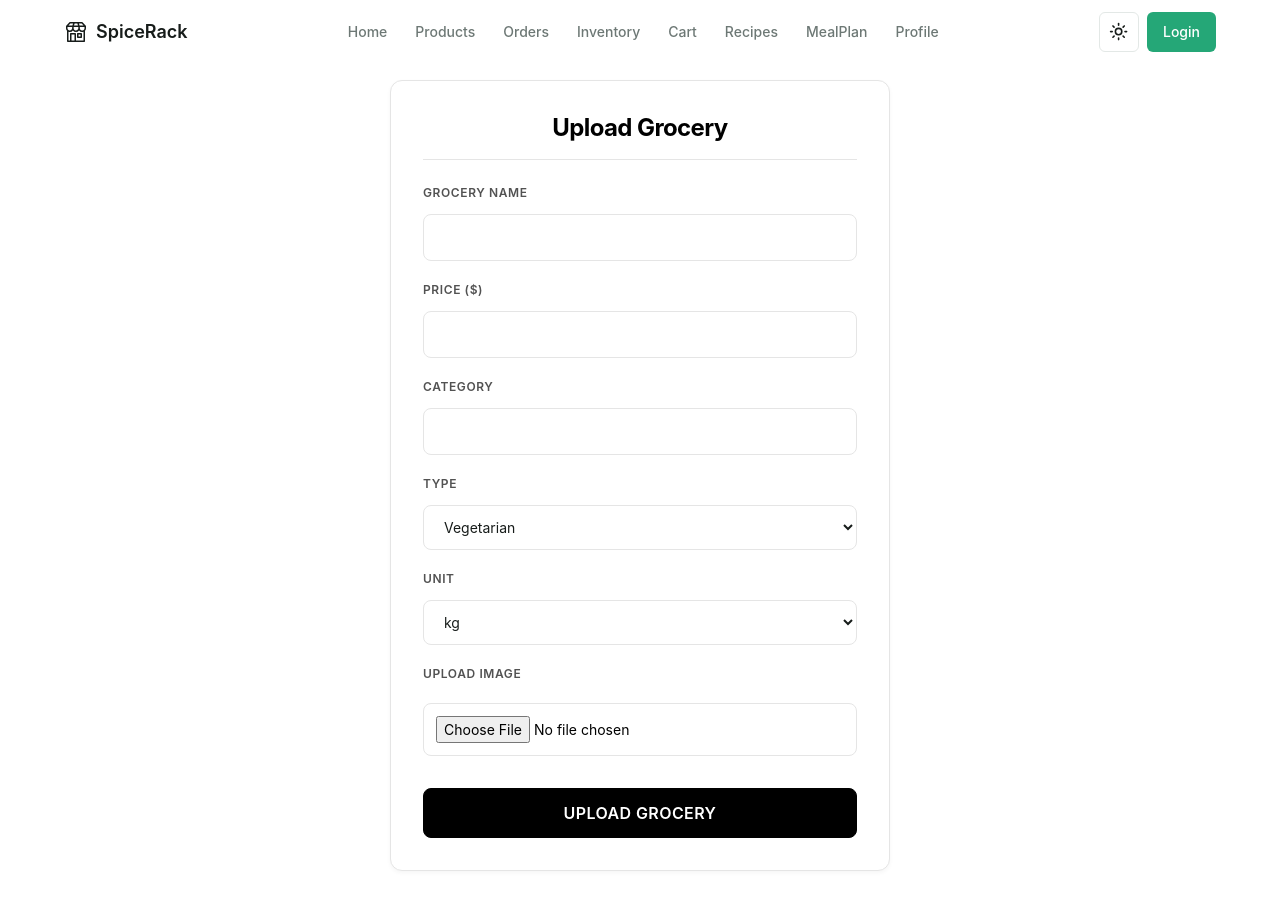
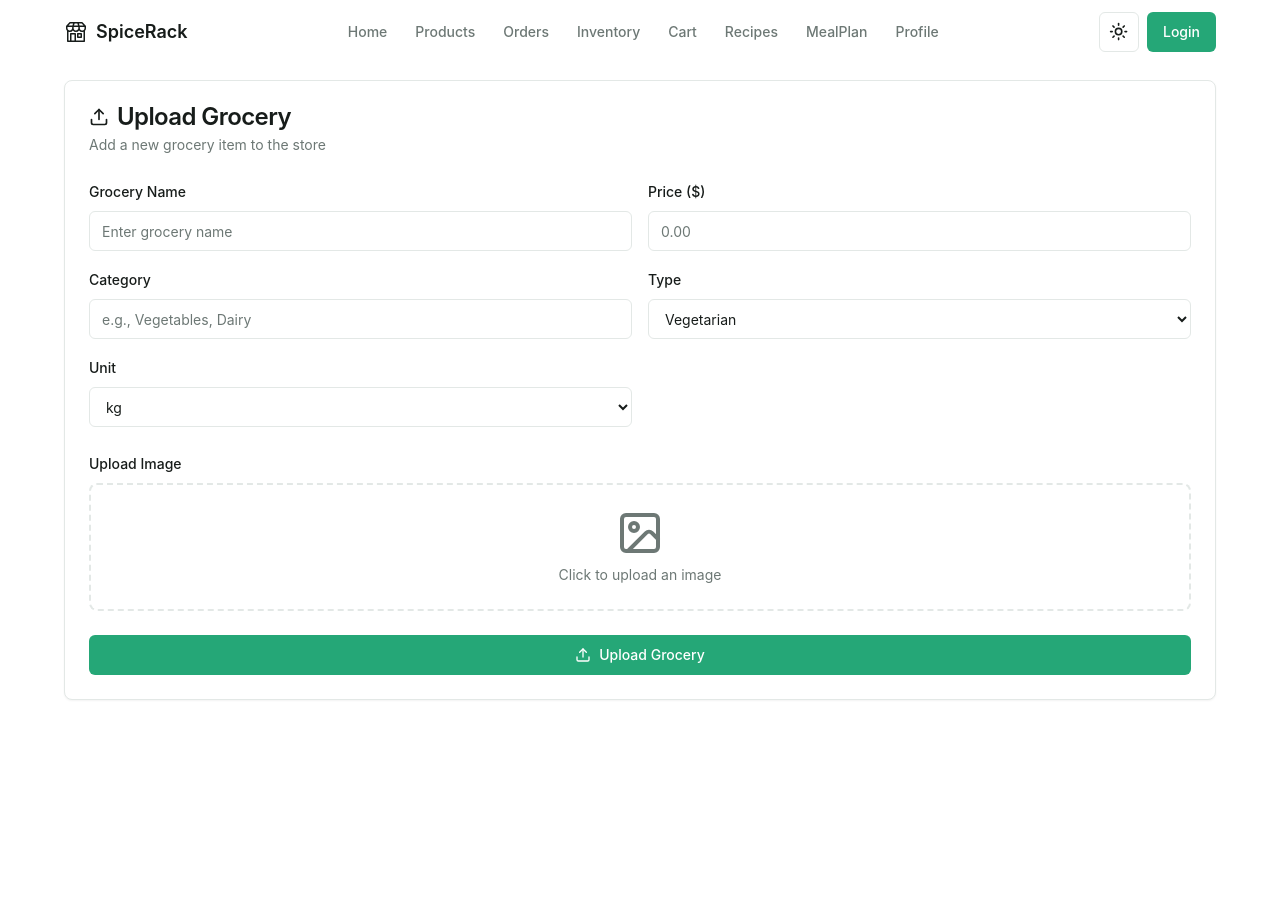
Before and after one commit to roguekishore/SpiceRack, a React (Create React App) app in the folder reactapp/: page /groceryupload in a window 1280 px wide. Shown: the top 910 px of the page. After the commit the page ends 800 px from the top, so only its background shows below. Built offline with nearby package versions, Linux system fonts and the light colour scheme.

Commit message:
refactor(inventory): restyle inventory, grocery list and upload views

```diff
--- a/reactapp/src/pages/GroceryUpload.js
+++ b/reactapp/src/pages/GroceryUpload.js
@@ -1,5 +1,9 @@
 import { useState } from "react";
-import "../css/GroceryUpload.css";
+import { Upload, ImageIcon } from "lucide-react";
+import { Card, CardContent, CardHeader, CardTitle, CardDescription } from "../components/ui/card";
+import { Button } from "../components/ui/button";
+import { Input } from "../components/ui/input";
+import { Label } from "../components/ui/label";
 
 const GroceryUpload = () => {
   const [name, setName] = useState("");
@@ -7,6 +11,7 @@ const GroceryUpload = () => {
   const [image, setImage] = useState(null);
   const [preview, setPreview] = useState(null);
   const [message, setMessage] = useState("");
+  const [messageType, setMessageType] = useState("");
   const [category, setCategory] = useState("");
   const [type, setType] = useState("vegetarian");
   const [unit, setUnit] = useState("kg");
@@ -22,6 +27,7 @@ const GroceryUpload = () => {
 
     if (!name || !price || !category || !type || !unit || !image) {
       setMessage("Please fill all fields and select an image!");
+      setMessageType("error");
       return;
     }
 
@@ -41,6 +47,7 @@ const GroceryUpload = () => {
 
       if (response.ok) {
         setMessage("Grocery added successfully!");
+        setMessageType("success");
         setName("");
         setPrice("");
         setImage(null);
@@ -51,67 +58,98 @@ const GroceryUpload = () => {
       } else {
         const errorData = await response.text();
         setMessage(`Failed to upload grocery: ${errorData}`);
+        setMessageType("error");
       }
     } catch (error) {
       console.error("Error:", error);
       setMessage("Error uploading grocery.");
+      setMessageType("error");
     }
   };
 
   return (
-    <div className="grocery-upload-container">
-      <h2 className="upload-title">Upload Grocery</h2>
-      {message && <p className="message">{message}</p>}
+    <div className="min-h-screen pt-20 pb-8">
+      <div className="container mx-auto px-4 max-w-2xl">
+        <Card>
+          <CardHeader>
+            <CardTitle className="flex items-center gap-2">
+              <Upload className="h-5 w-5" />
+              Upload Grocery
+            </CardTitle>
+            <CardDescription>Add a new grocery item to the store</CardDescription>
+          </CardHeader>
+          <CardContent>
+            {message && (
+              <div className={`p-3 rounded-md mb-6 text-sm ${
+                messageType === "success"
+                  ? "bg-green-100 text-green-800 dark:bg-green-900/20 dark:text-green-400"
+                  : "bg-red-100 text-red-800 dark:bg-red-900/20 dark:text-red-400"
+              }`}>
+                {message}
+              </div>
+            )}
 
-      <form onSubmit={handleSubmit}>
-        <div className="form-group">
-          <label>Grocery Name</label>
-          <input
+            <form onSubmit={handleSubmit} className="space-y-6">
+              <div className="grid gap-4 sm:grid-cols-2">
+                <div className="space-y-2">
+                  <Label htmlFor="name">Grocery Name</Label>
+                  <Input
+                    id="name"
                     type="text"
                     value={name}
                     onChange={(e) => setName(e.target.value)}
+                    placeholder="Enter grocery name"
                     required
                   />
                 </div>
 
-        <div className="form-group">
-          <label>Price ($)</label>
-          <input
+                <div className="space-y-2">
+                  <Label htmlFor="price">Price ($)</Label>
+                  <Input
+                    id="price"
                     type="number"
                     value={price}
                     onChange={(e) => setPrice(e.target.value)}
+                    placeholder="0.00"
+                    step="0.01"
                     required
                   />
                 </div>
 
-        <div className="form-group">
-          <label>Category</label>
-          <input
+                <div className="space-y-2">
+                  <Label htmlFor="category">Category</Label>
+                  <Input
+                    id="category"
                     type="text"
                     value={category}
                     onChange={(e) => setCategory(e.target.value)}
+                    placeholder="e.g., Vegetables, Dairy"
                     required
                   />
                 </div>
 
-        <div className="form-group">
-          <label>Type</label>
+                <div className="space-y-2">
+                  <Label htmlFor="type">Type</Label>
                   <select
+                    id="type"
                     value={type}
                     onChange={(e) => setType(e.target.value)}
                     required
+                    className="flex h-10 w-full rounded-md border border-input bg-background px-3 py-2 text-sm ring-offset-background focus-visible:outline-none focus-visible:ring-2 focus-visible:ring-ring"
                   >
                     <option value="vegetarian">Vegetarian</option>
                     <option value="non-vegetarian">Non-Vegetarian</option>
                   </select>
                 </div>
 
-        <div className="form-group">
-          <label>Unit</label>
+                <div className="space-y-2">
+                  <Label htmlFor="unit">Unit</Label>
                   <select
+                    id="unit"
                     value={unit}
                     onChange={(e) => setUnit(e.target.value)}
                     required
+                    className="flex h-10 w-full rounded-md border border-input bg-background px-3 py-2 text-sm ring-offset-background focus-visible:outline-none focus-visible:ring-2 focus-visible:ring-ring"
                   >
                     <option value="kg">kg</option>
                     <option value="g">g</option>
@@ -121,27 +159,49 @@ const GroceryUpload = () => {
                     <option value="pack">pack</option>
                   </select>
                 </div>
+              </div>
 
-        <div className="form-group file-input-group">
-          <label>Upload Image</label>
+              <div className="space-y-2">
+                <Label htmlFor="image">Upload Image</Label>
+                <div className="border-2 border-dashed border-input rounded-lg p-6 text-center hover:border-primary/50 transition-colors">
                   <input
+                    id="image"
                     type="file"
                     accept="image/*"
                     onChange={handleImageChange}
                     required
-            className="file-input"
+                    className="hidden"
                   />
-          {preview && (
-            <div className="image-preview-container">
-              <img src={preview} alt="Preview" className="image-preview" />
+                  <label htmlFor="image" className="cursor-pointer">
+                    {preview ? (
+                      <div className="space-y-2">
+                        <img
+                          src={preview}
+                          alt="Preview"
+                          className="mx-auto max-h-48 rounded-md object-cover"
+                        />
+                        <p className="text-sm text-muted-foreground">Click to change image</p>
+                      </div>
+                    ) : (
+                      <div className="space-y-2">
+                        <ImageIcon className="mx-auto h-12 w-12 text-muted-foreground" />
+                        <p className="text-sm text-muted-foreground">
+                          Click to upload an image
+                        </p>
                       </div>
                     )}
+                  </label>
+                </div>
               </div>
 
-        <button type="submit" className="submit-button">
+              <Button type="submit" className="w-full">
+                <Upload className="h-4 w-4 mr-2" />
                 Upload Grocery
-        </button>
+              </Button>
             </form>
+          </CardContent>
+        </Card>
+      </div>
     </div>
   );
 };
--- a/reactapp/src/pages/Inventory.js
+++ b/reactapp/src/pages/Inventory.js
@@ -1,17 +1,19 @@
-import { Link } from "react-router-dom";
+import { useNavigate } from "react-router-dom";
 import { useContext, useState, useEffect, useRef } from "react";
 import { UserContext } from "../context/UserContext";
-import '../css/Inventory.css'
+import { Package, Plus, Minus } from 'lucide-react';
+import { Card, CardContent, CardHeader, CardTitle } from '../components/ui/card';
+import { Button } from '../components/ui/button';
+import { Input } from '../components/ui/input';
 
 export default function InventoryDisplay() {
     const { user, fetchInventory, inventory, handleInventoryQuantityUpdate } = useContext(UserContext);
+    const navigate = useNavigate();
     const [localQuantities, setLocalQuantities] = useState({});
     const quantityTimeouts = useRef({});
 
-    // Use inventory items directly from context for optimistic updates
     const inventoryItems = inventory?.inventoryGroceries || [];
 
-    // Ensure inventory is fetched when the page mounts or when the user logs in
     useEffect(() => {
         if (user?.id) {
             fetchInventory(user.id);
@@ -19,21 +21,17 @@ export default function InventoryDisplay() {
     }, [user?.id, fetchInventory]);
 
     const handleInputChange = (groceryId, value) => {
-        // Allow empty input for user to type
         if (value === '' || value === '-') {
             setLocalQuantities(prev => ({ ...prev, [groceryId]: '' }));
             return;
         }
         const newQuantity = parseFloat(value);
         if (!isNaN(newQuantity) && newQuantity >= 0) {
-            // Round to 1 decimal place
             const roundedQty = Math.round(newQuantity * 10) / 10;
             setLocalQuantities(prev => ({ ...prev, [groceryId]: roundedQty }));
-            // Clear any existing timeout
             if (quantityTimeouts.current[groceryId]) {
                 clearTimeout(quantityTimeouts.current[groceryId]);
             }
-            // Debounce the API call - use optimized handler from context
             quantityTimeouts.current[groceryId] = setTimeout(() => {
                 handleInventoryQuantityUpdate(groceryId, roundedQty);
                 setLocalQuantities(prev => {
@@ -41,101 +39,120 @@ export default function InventoryDisplay() {
                     delete updated[groceryId];
                     return updated;
                 });
-            }, 300); // Reduced debounce for faster feel
-        }
-    };
-
-    const handleInputBlur = (groceryId, currentQuantity) => {
-        const val = localQuantities[groceryId];
-        if (val === '' || isNaN(parseFloat(val))) {
-            setLocalQuantities(prev => {
-                const updated = { ...prev };
-                delete updated[groceryId];
-                return updated;
-            });
+            }, 300);
         }
     };
 
     const handleIncrement = (groceryId, currentQuantity) => {
         const newQty = Math.round((currentQuantity + 1) * 10) / 10;
-        // Use optimized handler from context - instant optimistic update
         handleInventoryQuantityUpdate(groceryId, newQty);
     };
 
     const handleDecrement = (groceryId, currentQuantity) => {
         const newQty = Math.round((currentQuantity - 1) * 10) / 10;
-        // Use optimized handler from context
         handleInventoryQuantityUpdate(groceryId, newQty > 0 ? newQty : 0);
     };
 
     const displayName = user?.name ? (user.name.charAt(0).toUpperCase() + user.name.slice(1)) : '';
 
+    if (!user) {
+        return (
+            <div className="min-h-screen pt-20 pb-8">
+                <div className="container mx-auto px-4 max-w-2xl">
+                    <Card className="text-center">
+                        <CardHeader>
+                            <div className="mx-auto w-16 h-16 rounded-full bg-muted flex items-center justify-center mb-4">
+                                <Package className="h-8 w-8 text-muted-foreground" />
+                            </div>
+                            <CardTitle>Inventory</CardTitle>
+                        </CardHeader>
+                        <CardContent className="space-y-4">
+                            <p className="text-muted-foreground">Please login to view your inventory.</p>
+                            <Button onClick={() => navigate('/login')}>
+                                Login / Sign Up
+                            </Button>
+                        </CardContent>
+                    </Card>
+                </div>
+            </div>
+        );
+    }
+
     return (
-        <div className="inventory-container">
-            <div className="inventory-name">
-                <h1 className="inventory-heading">{displayName ? `${displayName}'s Inventory` : "Inventory"}</h1>
-            </div>
-            <div className="inventory-product-container">
-                <div className="product">
-                    <div className="products-content">
+        <div className="min-h-screen pt-20 pb-8">
+            <div className="container mx-auto px-4">
+                {/* Header */}
+                <div className="mb-8">
+                    <h1 className="text-3xl font-bold tracking-tight mb-2">
+                        {displayName ? `${displayName}'s Inventory` : "Inventory"}
+                    </h1>
+                    <p className="text-muted-foreground">{inventoryItems.length} items in your pantry</p>
+                </div>
+
+                {inventoryItems.length === 0 ? (
+                    <Card className="max-w-2xl mx-auto text-center">
+                        <CardContent className="py-12">
+                            <div className="mx-auto w-16 h-16 rounded-full bg-muted flex items-center justify-center mb-4">
+                                <Package className="h-8 w-8 text-muted-foreground" />
+                            </div>
+                            <h3 className="text-lg font-semibold mb-2">Your inventory is empty</h3>
+                            <p className="text-muted-foreground mb-4">Place an order to add items to your inventory!</p>
+                            <Button onClick={() => navigate('/products')}>
+                                Browse Products
+                            </Button>
+                        </CardContent>
+                    </Card>
+                ) : (
+                    <div className="grid grid-cols-1 sm:grid-cols-2 lg:grid-cols-3 xl:grid-cols-4 gap-4">
                         {inventoryItems.map((item) => (
-                            <div key={item.grocery.id} className="product-content">
-                                <div className="product-content-image">
-                                    <Link to={`${item.grocery.imageUrl}`} className="product-link">
-                                        <img
-                                            src={item.grocery.imageUrl}
-                                            width="128"
-                                            height="128"
-                                            className="product-image"
-                                            alt={item.grocery.name}
+                            <Card key={item.grocery.id}>
+                                <CardContent className="p-4">
+                                    <div className="flex gap-4">
+                                        <div className="w-20 h-20 rounded-md overflow-hidden bg-muted shrink-0">
+                                            <img
+                                                src={item.grocery.imageUrl}
+                                                alt={item.grocery.name}
+                                                className="w-full h-full object-cover"
+                                            />
+                                        </div>
+                                        <div className="flex-1 min-w-0">
+                                            <h3 className="font-semibold capitalize truncate">{item.grocery.name}</h3>
+                                            <p className="text-sm text-muted-foreground capitalize">{item.grocery.category}</p>
+                                            <p className="text-sm text-muted-foreground">{item.grocery.unit}</p>
+                                        </div>
+                                    </div>
+                                    <div className="flex items-center justify-center gap-2 mt-4">
+                                        <Button
+                                            variant="outline"
+                                            size="icon"
+                                            className="h-8 w-8"
+                                            onClick={() => handleDecrement(item.grocery.id, item.quantity)}
+                                            disabled={item.quantity <= 0}
+                                        >
+                                            <Minus className="h-4 w-4" />
+                                        </Button>
+                                        <Input
+                                            type="number"
+                                            value={localQuantities[item.grocery.id] !== undefined ? localQuantities[item.grocery.id] : item.quantity}
+                                            onChange={(e) => handleInputChange(item.grocery.id, e.target.value)}
+                                            className="w-20 text-center"
+                                            min="0"
+                                            step="0.1"
                                         />
-                                    </Link>
-                                </div>
-                                <div className="product-info">
-                                    <h3>{item.grocery.name.charAt(0).toUpperCase() + item.grocery.name.slice(1)}</h3>
-                                    <p>{item.grocery.category.charAt(0).toUpperCase() + item.grocery.category.slice(1)}</p>
-                                </div>
-                                <div className="product-price">
-                                    <div className="product-btns">
-                                        <>
-                                            <button
-                                                type="button"
-                                                className="product-btn-add"
-                                                onClick={() => handleDecrement(item.grocery.id, item.quantity)}
-                                                disabled={item.quantity <= 0}
-                                            >
-                                                <svg width="16" height="16" viewBox="0 0 24 24">
-                                                    <path d="M3.997 13H20a1 1 0 1 0 0-2H3.997a1 1 0 1 0 0 2Z" fill="white" />
-                                                </svg>
-                                            </button>
-                                            <input
-                                                type="number"
-                                                value={localQuantities[item.grocery.id] !== undefined ? localQuantities[item.grocery.id] : item.quantity}
-                                                onChange={(e) => handleInputChange(item.grocery.id, e.target.value)}
-                                                onBlur={() => handleInputBlur(item.grocery.id, item.quantity)}
-                                                className="product-quantity-input"
-                                                min="0"
-                                                step="0.1"
-                                            />
-                                            <button
-                                                type="button"
-                                                className="product-btn-add"
-                                                onClick={() => handleIncrement(item.grocery.id, item.quantity)}
-                                            >
-                                                <svg width="16" height="16" viewBox="0 0 24 24">
-                                                    <path d="M11.883 3.007 12 3a1 1 0 0 1 .993.883L13 4v7h7a1 1 0 0 1 .993.883L21 12a1 1 0 0 1-.883.993L20 13h-7v7a1 1 0 0 1-.883.993L12 21a1 1 0 0 1-.993-.883L11 20v-7H4a1 1 0 0 1-.993-.883L3 12a1 1 0 0 1 .883-.993L4 11h7V4a1 1 0 0 1 .883-.993L12 3l-.117.007Z" fill="white" />
-                                                </svg>
-                                            </button>
-                                        </>
+                                        <Button
+                                            variant="outline"
+                                            size="icon"
+                                            className="h-8 w-8"
+                                            onClick={() => handleIncrement(item.grocery.id, item.quantity)}
+                                        >
+                                            <Plus className="h-4 w-4" />
+                                        </Button>
                                     </div>
-                                    <h3>
-                                        <span>{item.grocery.unit}</span>
-                                    </h3>
-                                </div>
-                            </div>
+                                </CardContent>
+                            </Card>
                         ))}
                     </div>
-                </div>
+                )}
             </div>
         </div>
     );
```
Also changed, not shown: reactapp/src/pages/GroceryList.js (+43 -57 lines). Lines whose indentation alone changed are shown as unchanged.
